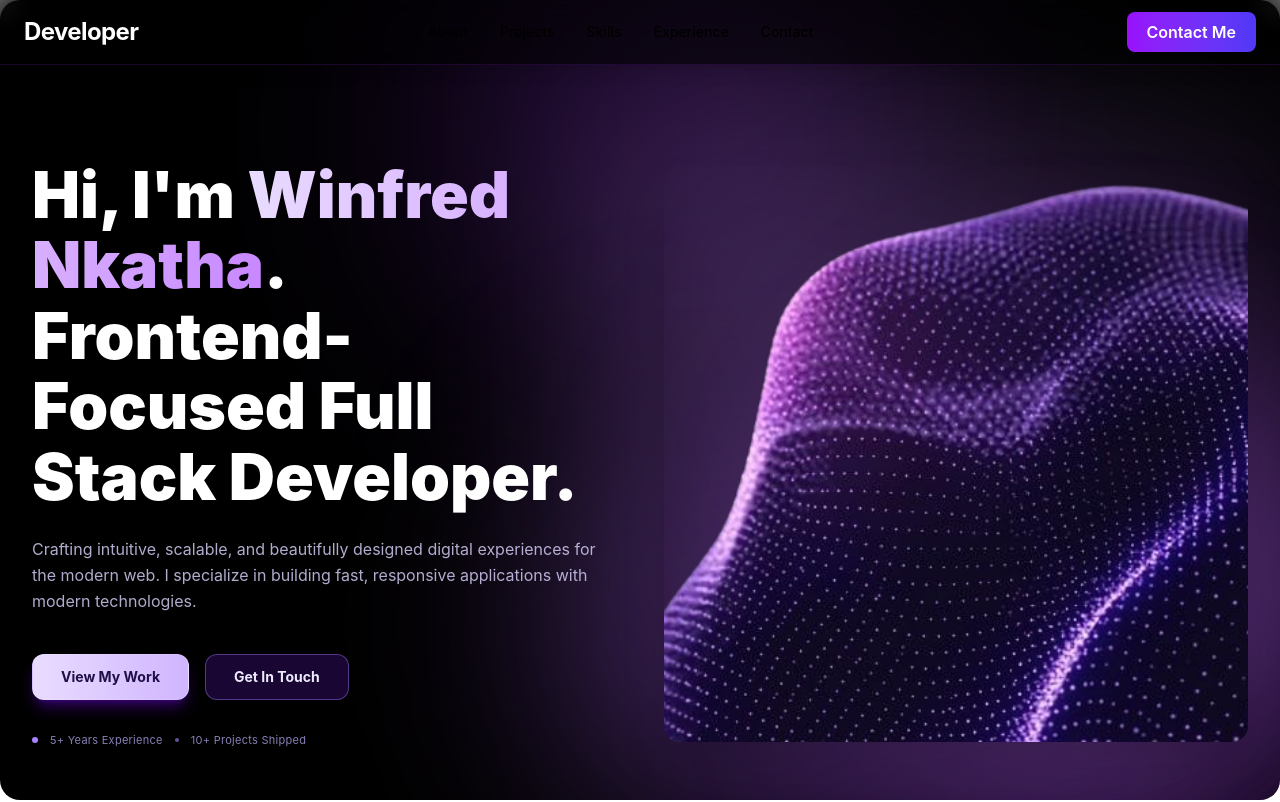
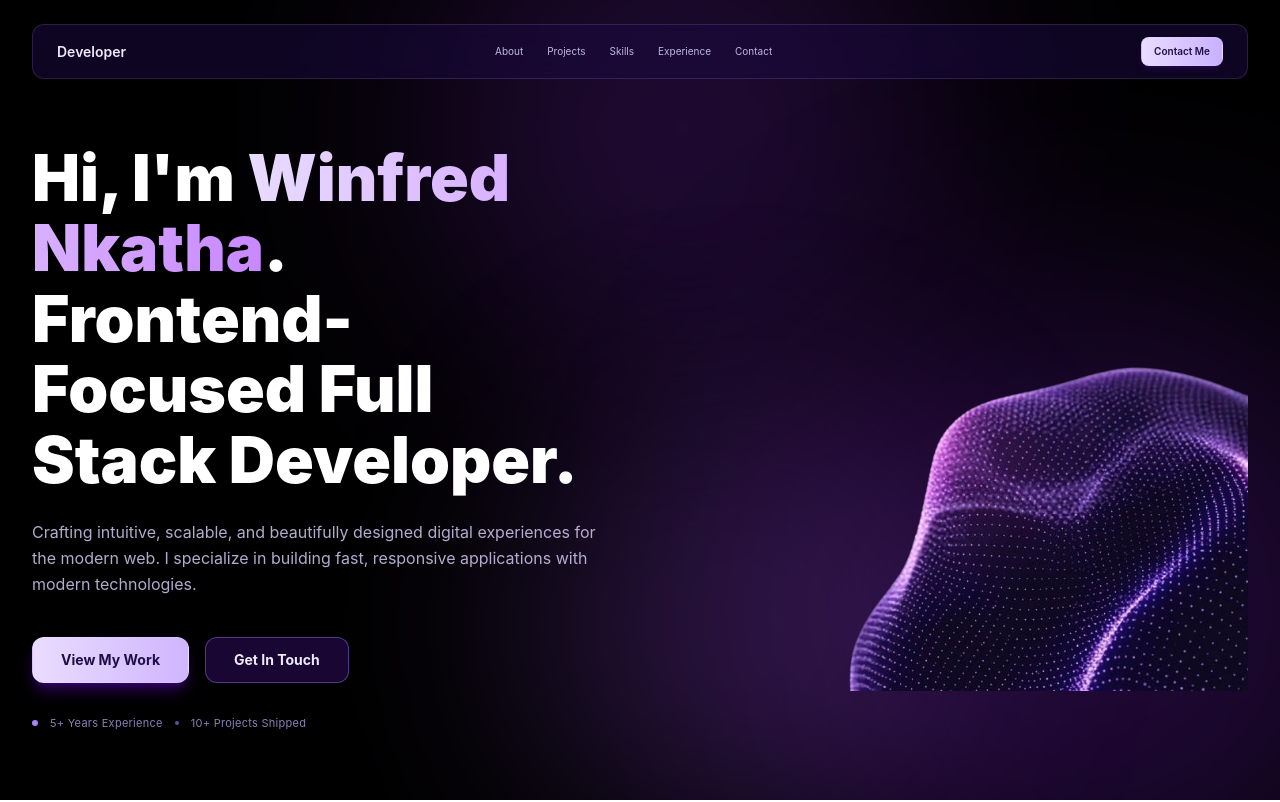
Before and after one commit to Winney360/Winfred-Nkatha-Portfolio, a React (Vite) app in the folder client/: page / in a window 1280 px wide. Shown: the top 802 px of the page. Built offline with nearby package versions, Linux system fonts and the light colour scheme.

Commit message:
refactor(Hero): replace Navbar component with custom navigation for improved layout and accessibility

```diff
--- a/client/src/sections/Hero.jsx
+++ b/client/src/sections/Hero.jsx
@@ -1,13 +1,34 @@
 import React from "react";
 import { motion } from "framer-motion";
 import heroImage from "../assets/hero.png";
-import Navbar from "../components/Navbar";
 
 const Hero = () => {
 
   return (
-    <section className="relative min-h-screen overflow-hidden bg-black px-4 pb-12 pt-20 md:px-8 md:pt-24 rounded-[20px]">
-      <Navbar />
+    <section className="relative min-h-screen overflow-hidden bg-black px-4 pb-12 pt-5 md:px-8 md:pt-6">
+      <div className="relative z-20 w-full">
+        <nav className="rounded-xl border border-violet-300/15 bg-[#1a0a3e]/55 px-4 py-2 backdrop-blur-md md:px-6 md:py-3">
+          <div className="flex items-center justify-between">
+            <span className="text-xs font-semibold text-violet-100 md:text-sm">Developer</span>
+
+            <ul className="hidden items-center gap-6 text-[10px] text-violet-200/85 md:flex">
+              <li><a href="#about" className="transition-colors hover:text-white">About</a></li>
+              <li><a href="#projects" className="transition-colors hover:text-white">Projects</a></li>
+              <li><a href="#skills" className="transition-colors hover:text-white">Skills</a></li>
+              <li><a href="#experience" className="transition-colors hover:text-white">Experience</a></li>
+              <li><a href="#contact" className="transition-colors hover:text-white">Contact</a></li>
+            </ul>
+
+            <a
+              href="#contact"
+              className="rounded-lg border border-violet-200/20 bg-linear-to-r from-[#e9dcff] to-[#c9b0ff] px-3 py-1.5 text-[10px] font-semibold text-[#1f0f47] shadow-md shadow-violet-900/25"
+            >
+              Contact Me
+            </a>
+          </div>
+        </nav>
+      </div>
+
       {/* Background gradient */}
       <div className="pointer-events-none absolute inset-0">
         <div className="absolute -top-32 left-1/3 h-[32rem] w-[32rem] rounded-full bg-[#6b21a8]/30 blur-[120px]" />
@@ -16,13 +37,13 @@ const Hero = () => {
       </div>
 
       {/* Main Content Grid */}
-      <div className="relative z-10 grid items-center gap-12 pt-12 lg:grid-cols-2 lg:pt-16">
+      <div className="relative z-10 grid w-full items-center gap-12 pt-14 lg:grid-cols-2 lg:pt-16">
             {/* Left: Text Content */}
             <motion.div
               initial={{ opacity: 0, y: 24 }}
               animate={{ opacity: 1, y: 0 }}
               transition={{ duration: 0.7, ease: "easeOut" }}
-              className="max-w-[38rem] z-10"
+              className="z-10 max-w-[38rem]"
             >
               <h1 className="text-balance text-[2.4rem] font-black leading-[1.1] text-white md:text-[3.8rem] lg:text-[4rem]">
                 Hi, I&apos;m <span className="bg-linear-to-r from-[#e9dcff] to-[#c887ff] bg-clip-text text-transparent">Winfred Nkatha</span>.
@@ -69,17 +90,13 @@ const Hero = () => {
               initial={{ opacity: 0, scale: 0.9 }}
               animate={{ opacity: 1, scale: 1 }}
               transition={{ duration: 0.8, delay: 0.2, ease: "easeOut" }}
-              className="relative h-[28rem] w-full md:h-[32rem] lg:h-[36rem]"
+              className="pointer-events-none relative ml-auto h-[18rem] w-[18rem] self-end md:h-[22rem] md:w-[22rem] lg:h-[26rem] lg:w-[26rem]"
             >
-              {/* Multi-layer glow effect */}
-              <div className="absolute -inset-12 rounded-3xl bg-linear-to-br from-[#d8b4fe]/40 via-[#c084fc]/25 to-[#7e22ce]/10 blur-[100px] opacity-60" />
-              <div className="absolute top-1/3 -right-16 h-[28rem] w-[28rem] rounded-full bg-[#d084ff]/30 blur-[100px]" />
-
-              {/* Image with rounded corners */}
+              {/* Transparent PNG image only */}
               <motion.img
                 src={heroImage}
                 alt="3D Glowing Mesh Portfolio"
-                className="relative h-full w-full rounded-2xl object-cover shadow-2xl"
+                className="relative h-full w-full bg-transparent object-contain"
                 whileHover={{ scale: 1.02 }}
                 transition={{ duration: 0.4 }}
               />
```
